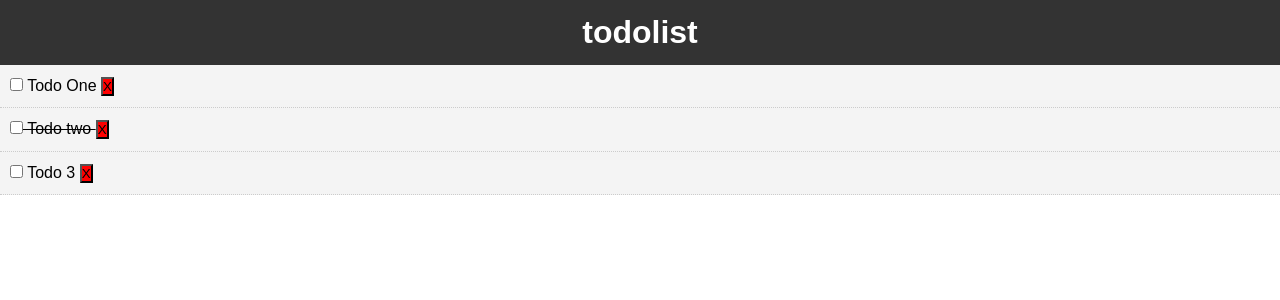
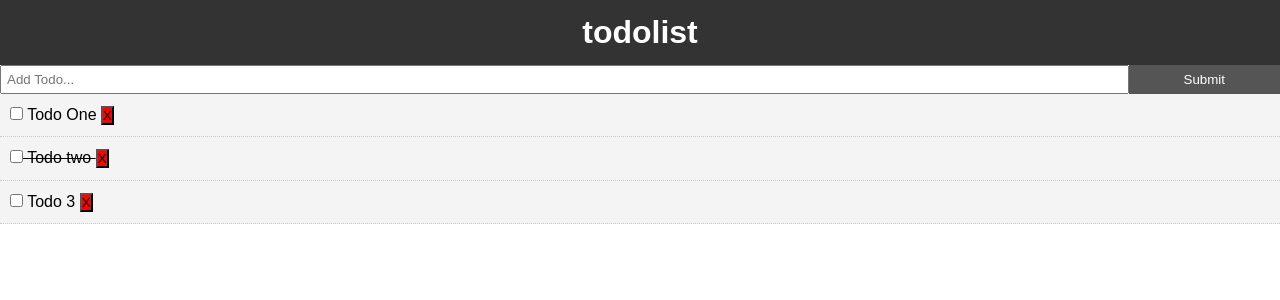
Before and after one commit to MMcCuen/VueTodoList, a Vue app in the folder todolist/: page / in a window 1280 px wide. Shown: the top 300 px of the page. Built offline with nearby package versions, Linux system fonts and the light colour scheme.

Commit message:
addTodo working

```diff
--- a/todolist/package.json
+++ b/todolist/package.json
@@ -9,6 +9,7 @@
   },
   "dependencies": {
     "core-js": "^3.6.5",
+    "uuid": "^8.3.0",
     "vue": "^2.6.11"
   },
   "devDependencies": {
--- a/todolist/src/App.vue
+++ b/todolist/src/App.vue
@@ -1,16 +1,23 @@
 <template>
   <div id="app">
     <Header />
+    <AddTodo v-on:add-todo="addTodo" />
     <Todos v-bind:todos="todos" v-on:del-todo="deleteTodo" />
   </div>
 </template>
 
 <script>
 import Todos from "./components/Todos";
+import AddTodo from "./components/AddTodo";
 import Header from "./components/layout/header";
+
 export default {
   name: "App",
-  components: { Header, Todos },
+  components: {
+    Header,
+    Todos,
+    AddTodo,
+  },
   data() {
     return {
       todos: [
@@ -36,6 +43,9 @@
     deleteTodo(id) {
       this.todos = this.todos.filter((todo) => todo.id !== id);
     },
+    addTodo(newTodo) {
+      this.todos = [...this.todos, newTodo];
+    },
   },
 };
 </script>
@@ -50,4 +60,16 @@
   font-family: Arial, Helvetica, sans-serif;
   line-height: 1.4;
 }
+
+.btn {
+  display: inline-block;
+  border: none;
+  background: #555;
+  color: #ffffff;
+  padding: 7px 20px;
+  cursor: pointer;
+}
+.btn:hover {
+  background: #667;
+}
 </style>
--- /dev/null
+++ b/todolist/src/components/AddTodo.vue
@@ -0,0 +1,43 @@
+<template>
+  <div>
+    <form @submit="addTodo">
+      <input type="text" v-model="title" name="title" placeholder="Add Todo..." />
+      <input type="submit" value="Submit" class="btn" />
+    </form>
+  </div>
+</template>
+
+<script>
+export default {
+  name: "AddTodo",
+  data() {
+    return {
+      title: "",
+    };
+  },
+  methods: {
+    addTodo(e) {
+      e.preventDefault();
+      const newTodo = {
+        title: this.title,
+        completed: false,
+      };
+      this.$emit("add-todo", newTodo);
+    },
+  },
+};
+</script>
+
+<style scoped>
+form {
+  display: flex;
+}
+input[type="text"] {
+  flex: 10;
+  padding: 5px;
+}
+
+input[type="submit"] {
+  flex: 2px;
+}
+</style>
```
Also changed, not shown: 1 other file (tests, documents, lock files or other folders).
